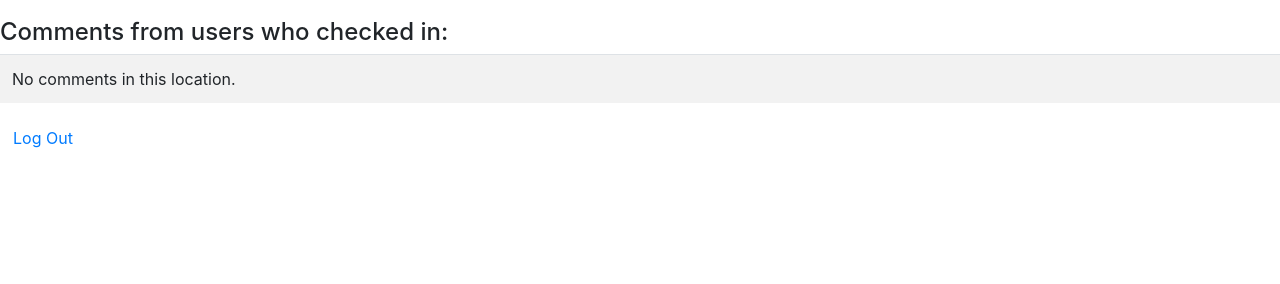
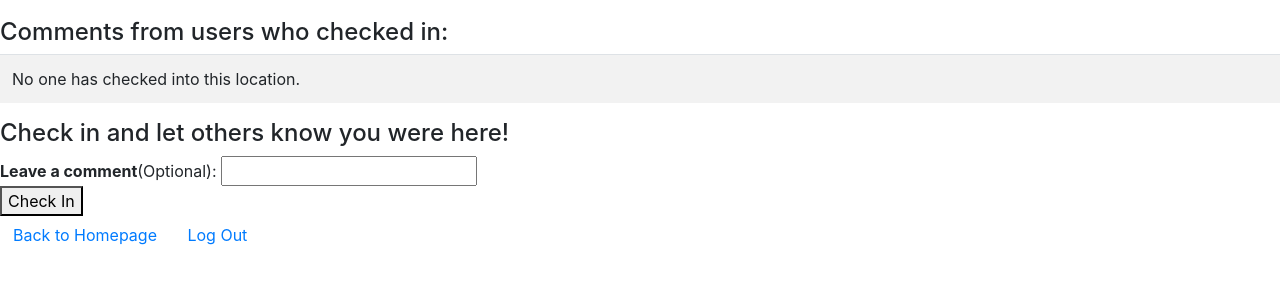
Before and after one commit to rachelmoon290/project1, a Flask app: template templates/location.html in a window 1280 px wide. Shown: the part 192-476 px from the top of the page. Run offline with Flask 2, Linux system fonts and the light colour scheme; the template is opened without the code that fills it, so the values that code supplies are empty; some libraries are stand-ins or nearby versions.

Commit message:
added check in submission feature

```diff
--- a/application.py
+++ b/application.py
@@ -1,6 +1,6 @@
 import os
 
-from flask import Flask, render_template, request
+from flask import Flask, render_template, request, session, redirect
 from flask_session import Session
 from sqlalchemy import create_engine
 from sqlalchemy.orm import scoped_session, sessionmaker
@@ -23,16 +23,19 @@ db = scoped_session(sessionmaker(bind=engine))
 
 @app.route("/")
 def index():
+    session.clear()
     return render_template("index.html")
 
 
 @app.route("/signup")
 def signup():
+    session.clear()
     return render_template("signup.html")
 
 
 @app.route("/login")
 def login():
+    session.clear()
     return render_template("login.html")
 
 
@@ -44,59 +47,68 @@ def signupsuccess():
     lastname = request.form.get("lastname")
 
     if db.execute("SELECT * FROM users WHERE login_id = :id", {"id": id}).rowcount == 1:
-        return render_template("error.html", message="ID already exists. Please sign up using a different ID.", url="signup")
+        return render_template("error.html", message="ID already exists. Please sign up using a different ID.", url="signup", button = "Go back to signup")
     db.execute("INSERT INTO users (login_id, password, firstname, lastname) VALUES (:a, :b, :c, :d)", {"a": id, "b": password, "c": firstname, "d": lastname})
     db.commit()
     return render_template("signupsuccess.html", id = id)
 
 
-@app.route("/usermain", methods=["POST"])
+@app.route("/usermain", methods=["POST", "GET"])
 def usermain():
-    id = request.form.get("id")
-    password = request.form.get("password")
-
-    if db.execute("SELECT * FROM users WHERE login_id = :id", {"id": id}).rowcount == 0:
-        return render_template("error.html", message="ID does not exist. Please try again.", url="login")
-    elif db.execute("SELECT * FROM users WHERE login_id = :id AND password = :pw", {"id": id, "pw": password}).rowcount == 1:
-        return render_template("usermain.html", id = id)
+    if session.get("location_result") is not None:
+        session.pop("location_result", None)
+    if request.method == "POST":
+        id = request.form.get("id")
+        password = request.form.get("password")
+        if db.execute("SELECT * FROM users WHERE login_id = :id AND password = :pw", {"id": id, "pw": password}).rowcount == 1:
+            session["user_id"] = id
+            return render_template("usermain.html", id = id)
+        else:
+            return render_template("error.html", message="ID and password does not match. Please try again.", url="login", button = "Go back to login")
     else:
-        return render_template("error.html", message="Wrong password. Please try again.", url="login")
+        if session.get("user_id") is None:
+            return redirect("/")
+        else:
+            id = session.get("user_id")
+            return render_template("usermain.html", id = id)
 
 
 @app.route("/locations", methods=["POST"])
 def locations():
     search = request.form.get("search").upper()
+    search = str(search)
     if search == '' or None:
-        return render_template("error.html", message = "Please type at least one character to search for your location.", url = "usermain")
+        return render_template("error.html", message = "Please type at least one character to search for your location.", url = "usermain", button = "Go back to search")
 
     #if no match, return error
     if db.execute("SELECT * FROM location WHERE zipcode LIKE :search OR city LIKE :search OR state LIKE :search", {"search": '%' + search + '%'}).rowcount == 0:
-        return render_template("error.html", message = "There were no matches. Please search again!", url="usermain")
+        return render_template("error.html", message = "There were no matches. Please search again!", url="usermain", button = "Go back to search")
 
     locs = db.execute("SELECT * FROM location WHERE zipcode LIKE :search OR city LIKE :search OR state LIKE :search", {"search": '%' + search + '%'}).fetchall()
     return render_template("locations.html", results = locs)
 
 
 @app.route("/locations/<int:location_id>")
-# need to make sure only logged in people can see this
 def location(location_id):
-
+    if session.get("user_id") is None:
+        return render_template("error.html", message = "Invalid access. Please log in.", url = "login", button = "Log In")
+    session["location_result"] = location_id
     location_info = db.execute("SELECT * FROM location WHERE id = :x", {"x": location_id}).fetchone()
     checkin_info = db.execute("SELECT * FROM checkin WHERE loc = :a", {"a": location_id}).fetchall()
-    count = db.execute("SELECT login_id FROM checkin").rowcount
+    count = db.execute("SELECT login_id FROM checkin WHERE loc = :a", {"a": location_id}).rowcount
     return render_template("location.html", location = location_info, checkins = checkin_info, count = count)
 
 
-
-
-'''
 @app.route("/checkin_submission", methods=["POST"])
 def checkin_submission():
-    login_id =
-    loc =
+    login_id = session.get("user_id")
+    loc = session.get("location_result")
     comment = request.form.get("comment")
 
-    db.execute("INSERT INTO checkin (login_id, loc, comment) VALUES (:a, :b, :c)", {"a": login_id, "b": loc, "c": comment})
-    db.commit()
-    return render_template("checkin_submission.html")
-'''
+    if db.execute("SELECT * FROM checkin JOIN users ON users.id = checkin.login_id WHERE users.login_id = :x AND loc = :y", {"x": login_id, "y": loc}).rowcount == 1:
+        return render_template("error.html", message = "You have already checked in to this location.", url = "usermain", button = "Go back to homepage")
+    else:
+        user_id_num = db.execute("SELECT id FROM users WHERE login_id = :x", {"x": login_id}).fetchone()
+        db.execute("INSERT INTO checkin (login_id, loc, comment) VALUES (:a, :b, :c)", {"a": user_id_num[0], "b": loc, "c": comment})
+        db.commit()
+        return render_template("checkin_submission.html")
--- a/templates/checkin_submission.html
+++ b/templates/checkin_submission.html
@@ -1,7 +1,7 @@
 {% extends "layout.html" %}
 
 {% block heading %}
-  Search Results
+  Checkin Complete!
 {% endblock %}
 
 {% block body %}
@@ -11,6 +11,7 @@
 <!--need a button that goes back to usermain, or previous page, in a logged in status-->
 
 <div>
-  <a href="{{ url_for('index') }}" class="btn btn-default">Log Out</a>
+  <a href="{{ url_for('usermain') }}" class="btn btn-default">Back to Homepage</a>
+  <a href = "{{ url_for('index') }}" class="btn btn-default">Log Out</a>
 </div>
 {% endblock %}
--- a/templates/error.html
+++ b/templates/error.html
@@ -6,5 +6,5 @@
 
 {% block body %}
     <p> {{ message }} </p>
-    <p> <a href = "{{ url_for(url) }}" class="btn btn-default">Go Back</a></p>
+    <p> <a href = "{{ url_for(url) }}" class="btn btn-default">{{ button }}</a></p>
 {% endblock %}
--- a/templates/location.html
+++ b/templates/location.html
@@ -13,23 +13,35 @@
     <li><b>Number of Checkins:</b> {{ count }}</li>
   </ul>
 
-<h4>Comments from users who checked in:</h4>
+  <h4>Comments from users who checked in:</h4>
 
-<table class="table table-striped">
+  <table class="table table-striped">
     <tbody>
         {% for checkin in checkins %}
         <tr>
+          {% if checkin.comment != "" %}
             <td>{{ checkin.comment }}</td>
         </tr>
-        {% else %}
+          {% endif %}
+          {% else %}
         <tr>
-            <td>No comments in this location.</td>
+            <td>No one has checked into this location.</td>
         </tr>
         {% endfor %}
     </tbody>
-</table>
+  </table>
+
+  <div class="form">
+    <h4>Check in and let others know you were here!</h4>
+    <form action = "{{ url_for('checkin_submission') }}" method="post">
+      <b>Leave a comment</b>(Optional): <input name="comment" type="text" placeholder=""> <br />
+      <button>Check In</button>
+    </form>
+  </div>
+
 
 <div>
+  <a href="{{ url_for('usermain') }}" class="btn btn-default">Back to Homepage</a>
   <a href="{{ url_for('index') }}" class="btn btn-default">Log Out</a>
 </div>
 
```
Also changed, not shown: 3 other files.
